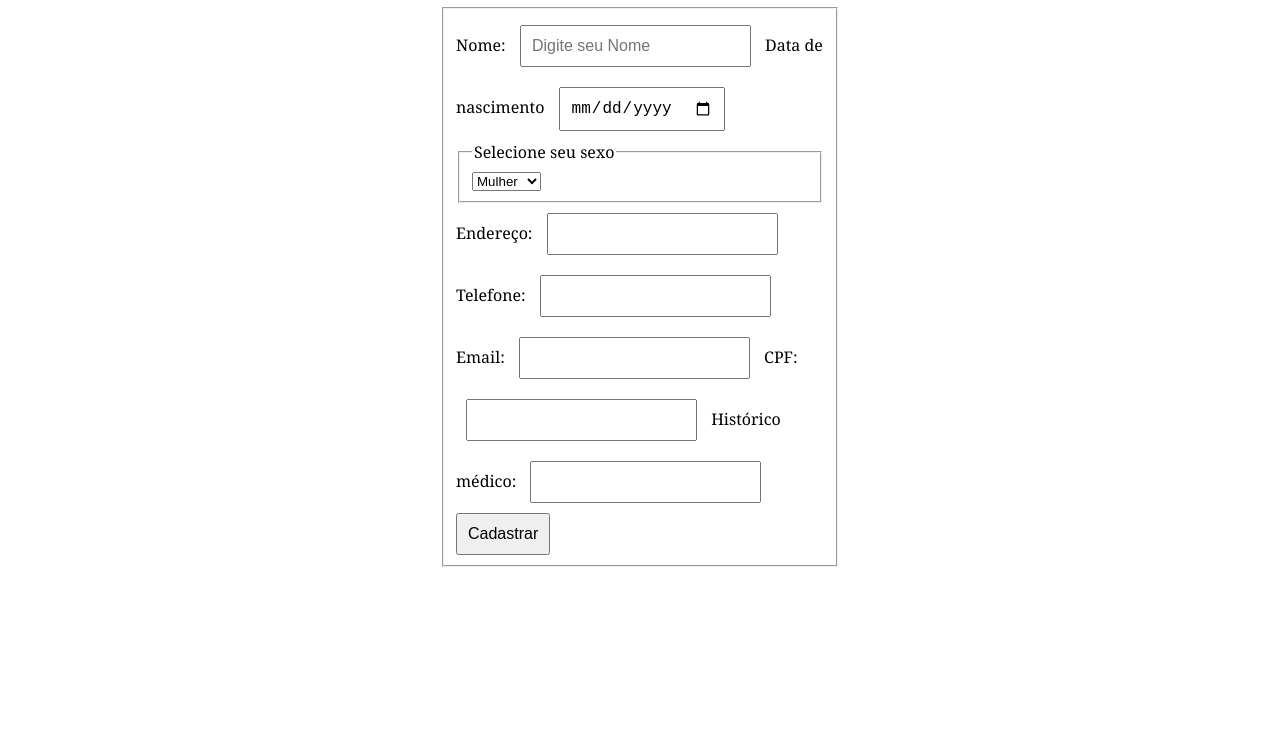
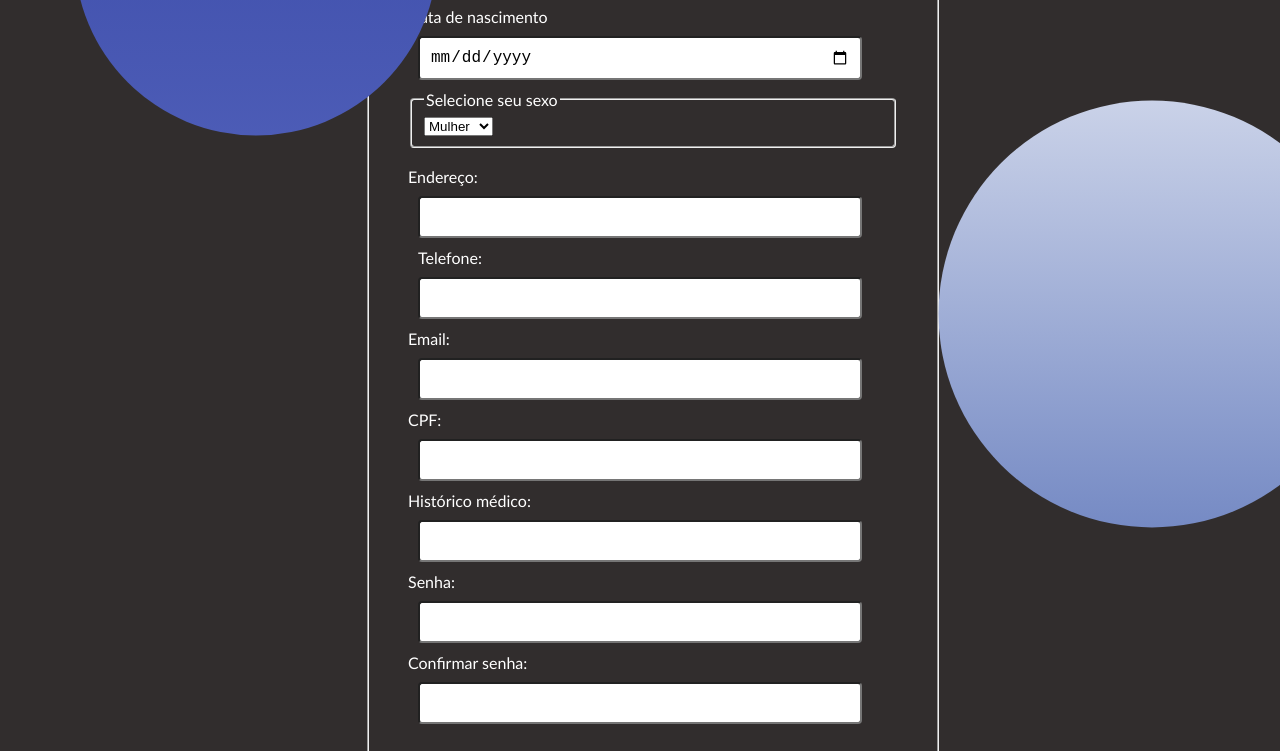
Before and after one commit to BaroniSrugeri/cadastro-pacientes, a plain HTML site: page index.html in a window 1280 px wide. Shown: the part 166-917 px from the top of the page. Before the commit the page ends 840 px from the top, so only its background shows below. Drawn offline with Linux system fonts and the light colour scheme.

Commit message:
Add files via upload

```diff
--- a/index.html
+++ b/index.html
@@ -6,19 +6,21 @@
     <meta name="viewport" content="width=device-width, initial-scale=1.0">
     <title>Cadastro Pacientes</title>
     <link rel="stylesheet" href="style.css">
-    <link rel="stylesheet" href="manifest.json">
 </head>
 
 <body>
-        <h1>Faça seu Login</h1>
+    <main class="form_container">
+        <h1>Cadastre-se</h1>
+
         <form id="cad-form">
-            <fieldset>
+            <fieldset class="field">
                 <label for="username">Nome:</label>
                 <input type="text" id="nome" name="nome" required placeholder="Digite seu Nome">
+                <br>
 
                 <label for="data-nasc">Data de nascimento</label>
                 <input type="date" id="idade" name="idade" required>
-
+                <br>
                 <fieldset>
                     <legend id="sexo">Selecione seu sexo</legend>
                     <select>
@@ -26,28 +28,36 @@
                         <option>Homem</option>
                     </select>
                 </fieldset>
-
+                <br>
                 <label for="end">Endereço:</label>
                 <input type="text" id="endereco" name="Endereço" required>
-
-                <label for="tel">Telefone:</label>
+                <br>
+                <label class="tel" for="tel">Telefone:</label>
                 <input type="number" id="telefone" name="telefone" required>
-
+                <br>
                 <label for="email">Email:</label>
                 <input type="email" id="email" name="email" required>
-
+                <br>
                 <label for="cpf">CPF:</label>
                 <input type="number" id="cpf" name="cpf" required>
-
+                <br>
                 <label for="histmed">Histórico médico:</label>
                 <input type="text" id="histmed" name="histmed" required>
+                <br>
+                <label for="histmed">Senha:</label>
+                <input type="password" id="password" name="Senha" required>
+                <br>
+                <label for="histmed">Confirmar senha:</label>
+                <input type="password" id="password" name="confirmarsenha" required>
+                <br>
 
                 <button type="submit">Cadastrar</button>
             </fieldset>
 
         </form>
-        <script src="cad.js"></script>
-        <script> if ('serviceWorker' in navigator) {
+    </main>
+    <script src="cad.js"></script>
+    <script> if ('serviceWorker' in navigator) {
             navigator.serviceWorker.register('/service-worker.js').
                 then(registration => { console.log('Serviço Iniciado', registration.scope); }).catch(error => { console.log('Falha na Inicialização do Serviço-Service Fail'), error });
         }
--- a/style.css
+++ b/style.css
@@ -1,5 +1,5 @@
 body{
-    font-family: Georgia, 'Times New Roman', Times, serif;
+    font-family: 'Gill Sans', 'Gill Sans MT', Calibri, 'Trebuchet MS', sans-serif;
     margin: 0px;
     padding: 20px;
     display: flex;
@@ -7,38 +7,87 @@ body{
     align-items: center;
     justify-content: center;
     height: 100vh;
+    background-color: rgb(255, 255, 255);
 }
 h1{
-    color: black;
+    color: rgb(255, 255, 255);
 }
+body{
+    display: flex;
+    justify-content: center;
+    align-items: center;
+    min-width: 100vh;
+    background: #312d2d;
+}
+body::before{
+    content: '';
+    position: absolute;
+    top: 0;
+    left: 0;
+    width: 100%;
+    height: 100%;
+    background: linear-gradient(#3d4daa, #6574ca);
+    clip-path: circle(17% at 20% 15%);
+}
+body::after{
+    content: '';
+    position: absolute;
+    top: 0;
+    left: 0;
+    width: 100%;
+    height: 100%;
+    background: linear-gradient( #ffffff, #6078bb) ;
+    clip-path: circle(20% at 90% 60%);
+}
+
 form{
     margin-bottom: 20px;
+    border-radius: 4px;
+    padding: 0%;
+}
+fieldset{
+    border-radius: 4px;
 }
 input, button{
     padding: 10px;
     font-size: 16px;
+    border-radius: 4px;
+    width: 420px;
+    margin: 20px;
+}
+button{
+    background-color: #6078bb;
+    border-radius: 10px;
+    border-color: #6078bb;
+    align-items: center;
+    width: 450px;
 }
 #cad-form{
     list-style: none;
-    padding: 5px;
-    max-width: 400px;
+    max-width: 550px;
     width: 100%;
-    border-radius: 10px;
+    height: 800px;
 }
-#cad-form li{
-    background: rgb(169, 228, 255);
-    margin-bottom: 10px;
-    padding: 10px;
-    justify-content: space-between;
-    align-items: center;
-    border-radius: 5px;
-    border: 3px solid black;
-}
+
 input{
     margin: 10px;
+    border-radius: 4px;
 }
 
 button:hover{
     background-color: rgb(0, 132, 255);
     transition: 0.4s;
 }
+label{
+    color: white;
+}
+legend{
+    color: white;
+}
+.tel{
+    padding: 10px;
+}
+.field{
+    padding: 39px;
+    width: 300;
+}
```
